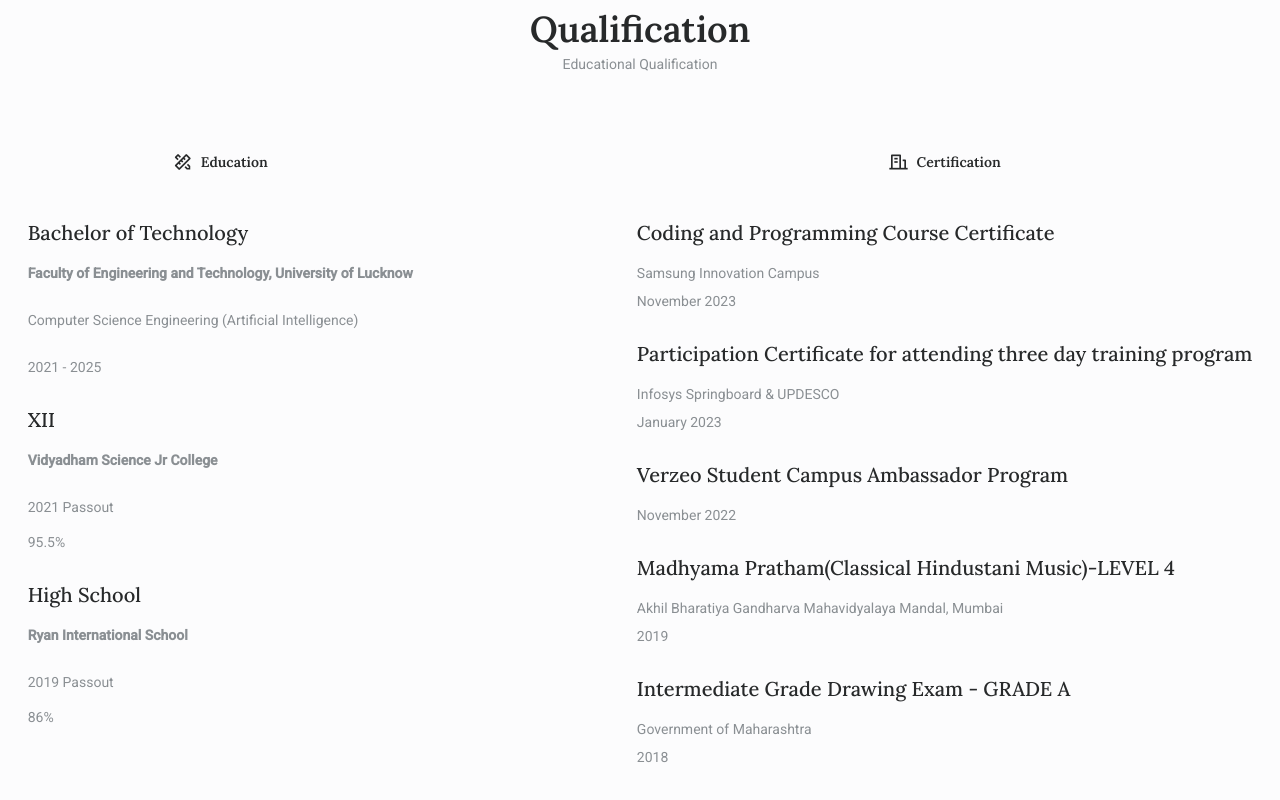
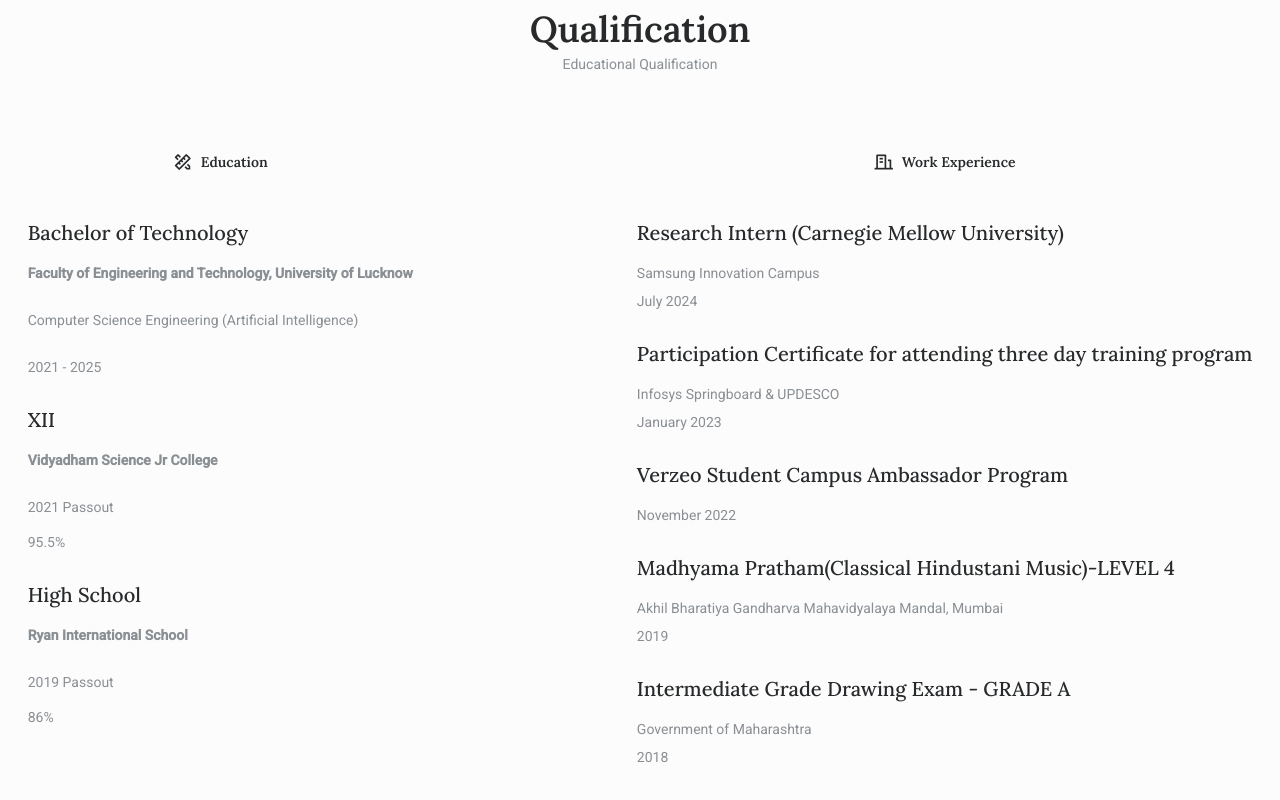
Before and after one commit to nehachaudhaaary/nehachaudhaaary.github.io, a plain HTML site: page index.html in a window 1280 px wide. Shown: the part 2738-3538 px from the top of the page. Drawn offline with nearby package versions, Linux system fonts and the light colour scheme.

Commit message:
Update index.html

```diff
--- a/index.html
+++ b/index.html
@@ -453,14 +453,14 @@
                 <!--==================== QUALIFICATION 2 ====================-->
                 <div class="qualification__content">
                     <h3 class="qualification__title">
-                        <i class="ri-building-line"></i> Certification
+                        <i class="ri-building-line"></i> Work Experience
                     </h3>
 
                     <div class="qualification__info">
                         <div>
-                            <h3 class="qualification__name"> Coding and Programming Course Certificate </h3>
+                            <h3 class="qualification__name"> Research Intern (Carnegie Mellow University) </h3>
                             <span class="qualification__country">Samsung Innovation Campus</span>
-                            <span class="qualification__year">November 2023</span>
+                            <span class="qualification__year">July 2024</span>
                         </div>
                          <div>
                             <h3 class="qualification__name">Participation Certificate for attending three day training program </h3>
```
